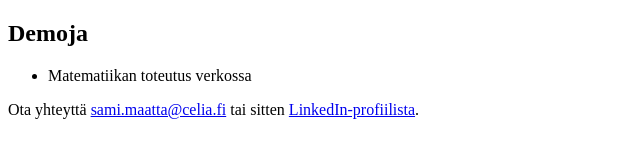
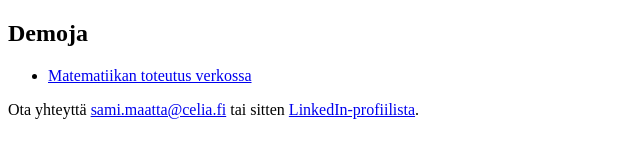
Before and after one commit to samimaattaCelia/samimaattaCelia.github.io, a plain HTML site: page index.html in a window 1280 px wide. Shown: the whole page, without its empty margins (0-640 px from the left). Drawn offline with nearby package versions, Linux system fonts and the light colour scheme.

Commit message:
Update index.html

```diff
--- a/index.html
+++ b/index.html
@@ -10,7 +10,7 @@
   <section>
   <h1>Demoja</h1>
     <ul>
-      <li>Matematiikan toteutus verkossa
+      <li><a href="/matikkademo/">Matematiikan toteutus verkossa</a>
       </li>
     </ul>
     <footer>
```
